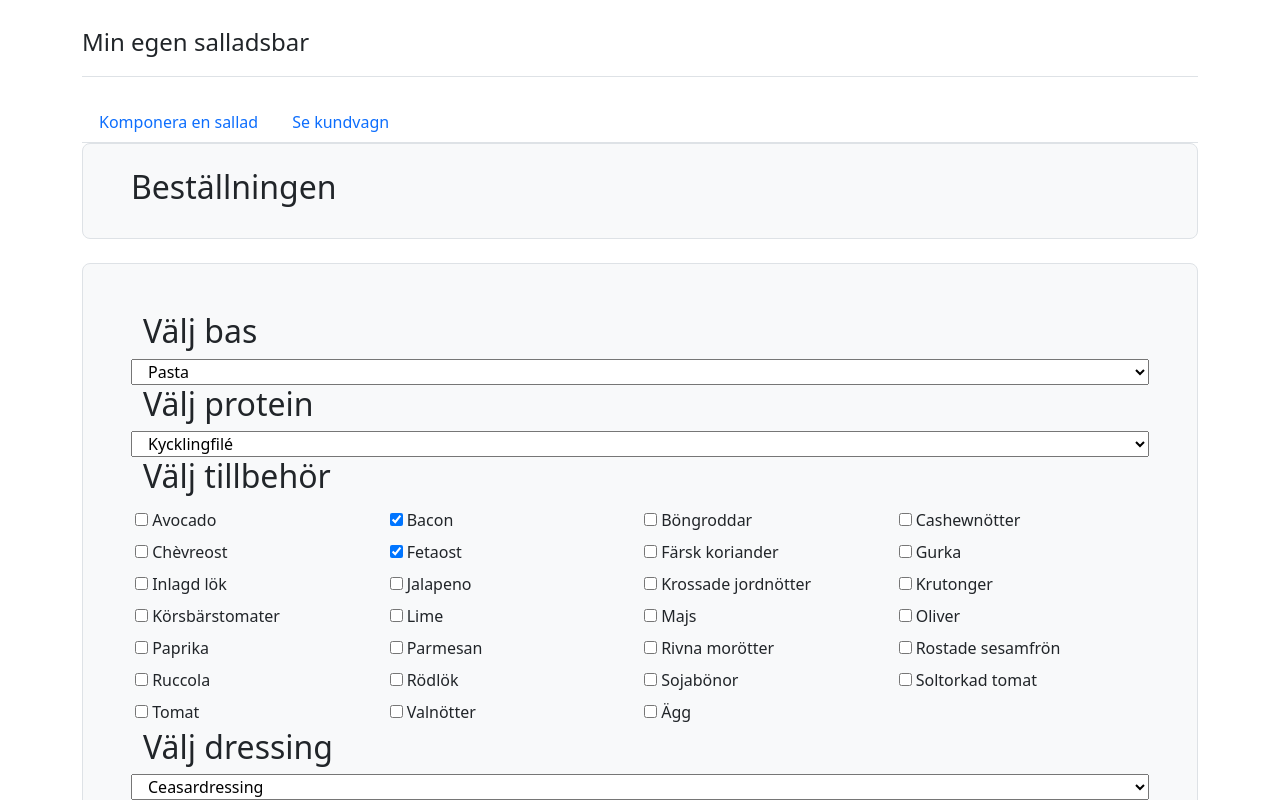
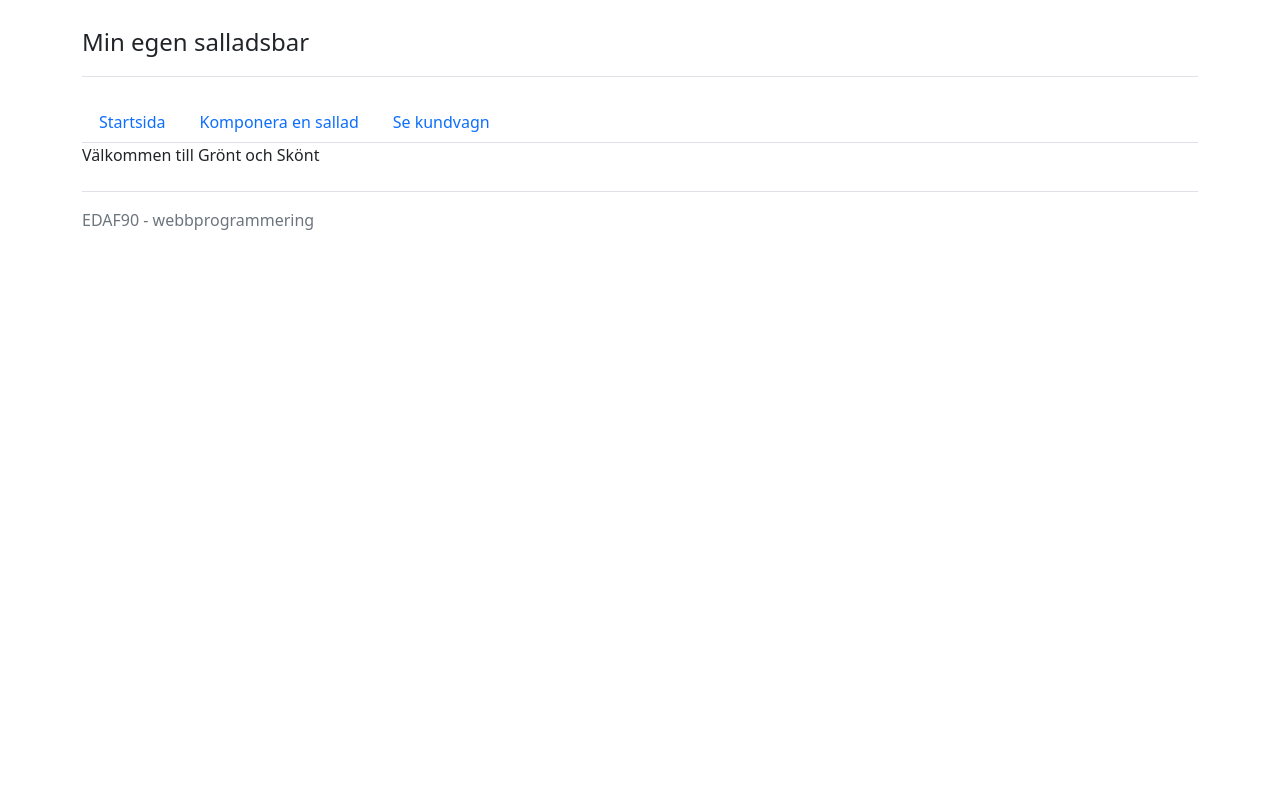
Before and after one commit to ErikMalmgren/EDAF90, a React (Create React App) app in the folder labb3/: page / in a window 1280 px wide. Shown: the top 800 px of the page. Built offline with nearby package versions, Linux system fonts and the light colour scheme.

Commit message:
pog routing

```diff
--- a/labb3/src/App.js
+++ b/labb3/src/App.js
@@ -4,7 +4,7 @@ import inventory from './inventory.ES6';
 import ComposeSalad from './ComposeSalad';
 import ViewOrder from './ViewOrder';
 import { useState } from 'react';
-import { BrowserRouter, Route, Link } from 'react-router-dom';
+import { Route, Routes, Link } from 'react-router-dom';
 
 function App(props) {
 
@@ -23,6 +23,11 @@ function App(props) {
   function Navbar(props) {
     return (
     <ul className="nav nav-tabs">
+      <li className = "nav-item">
+        <Link className="nav-link" to="/">
+          Startsida
+        </Link>
+      </li>
       <li className="nav-item">
         <Link className="nav-link" to="/compose-salad">
           Komponera en sallad
@@ -40,8 +45,26 @@ function App(props) {
       return <div className="container py-4">
                 {<Header/>}
                 {<Navbar/>}
-                {<ViewOrder shoppingCart={salads} />}
-                {<ComposeSalad inventory={inventory} onSaladSubmit={handleSaladSubmit}/>}
+                <Routes>
+                  <Route
+                    path="/compose-salad"
+                    element = {<ComposeSalad inventory={inventory} onSaladSubmit={handleSaladSubmit}/>}>
+                  </Route>
+                  <Route
+                    path="/view-order"
+                    element = {<ViewOrder shoppingCart={salads} />} >
+                  </Route>
+                  <Route
+                    path="/"
+                    element = "Välkommen till Grönt och Skönt">
+                  </Route>
+                  <Route
+                    path="*"
+                    element="Sidan finns inte">
+                  </Route>
+
+                </Routes>
+
                 {<Footer/>}
               </div>
       }
@@ -52,7 +75,7 @@ function App(props) {
             </footer>
     }
 
-    return PageContent(props);
+  return PageContent(props);
 }
 
 export default App;
--- a/labb3/src/ComposeSalad.js
+++ b/labb3/src/ComposeSalad.js
@@ -1,9 +1,11 @@
 import { useState } from 'react';
 import inventory from './inventory.ES6.js';
 import Salad from './Salad.js';
+import { useNavigate } from 'react-router-dom';
 
 function ComposeSalad(props) {
   // använd usememo istället
+  const navigate = useNavigate();
   let foundations = Object.keys(props.inventory).filter(name => props.inventory[name].foundation);
   const [foundation, setFoundation] = useState('Pasta');
 
@@ -34,6 +36,7 @@ function ComposeSalad(props) {
     ingredients.forEach((ingredient) => salad.add(ingredient, inventory[ingredient]));
     resetSalad();
     props.onSaladSubmit(salad);
+    navigate("/view-order");
   }
 
   const resetSalad = function () {
--- a/labb3/src/index.js
+++ b/labb3/src/index.js
@@ -3,7 +3,7 @@ import ReactDOM from 'react-dom/client';
 import './index.css';
 import App from './App';
 import reportWebVitals from './reportWebVitals';
-import { BrowserRouter, Route, Link } from 'react-router-dom';
+import { BrowserRouter } from 'react-router-dom';
 
 
 const root = ReactDOM.createRoot(document.getElementById('root'));
```
